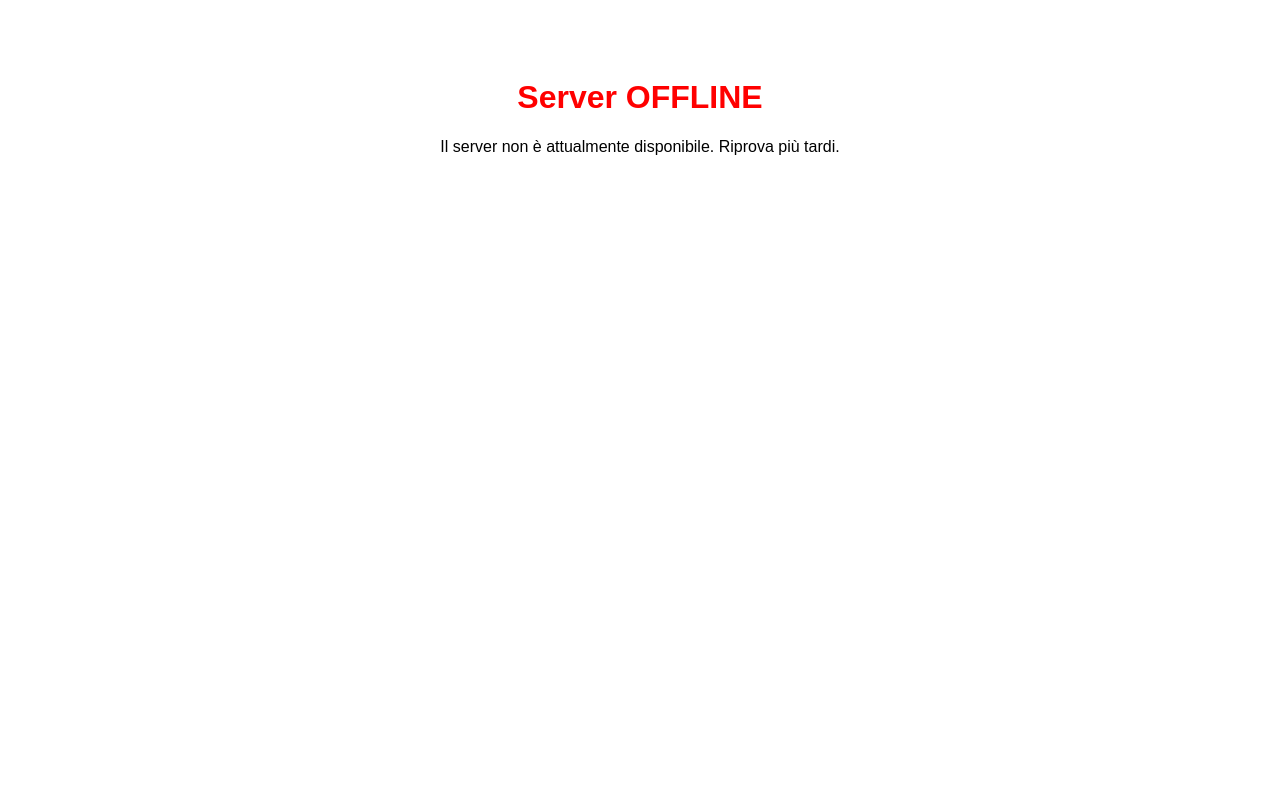
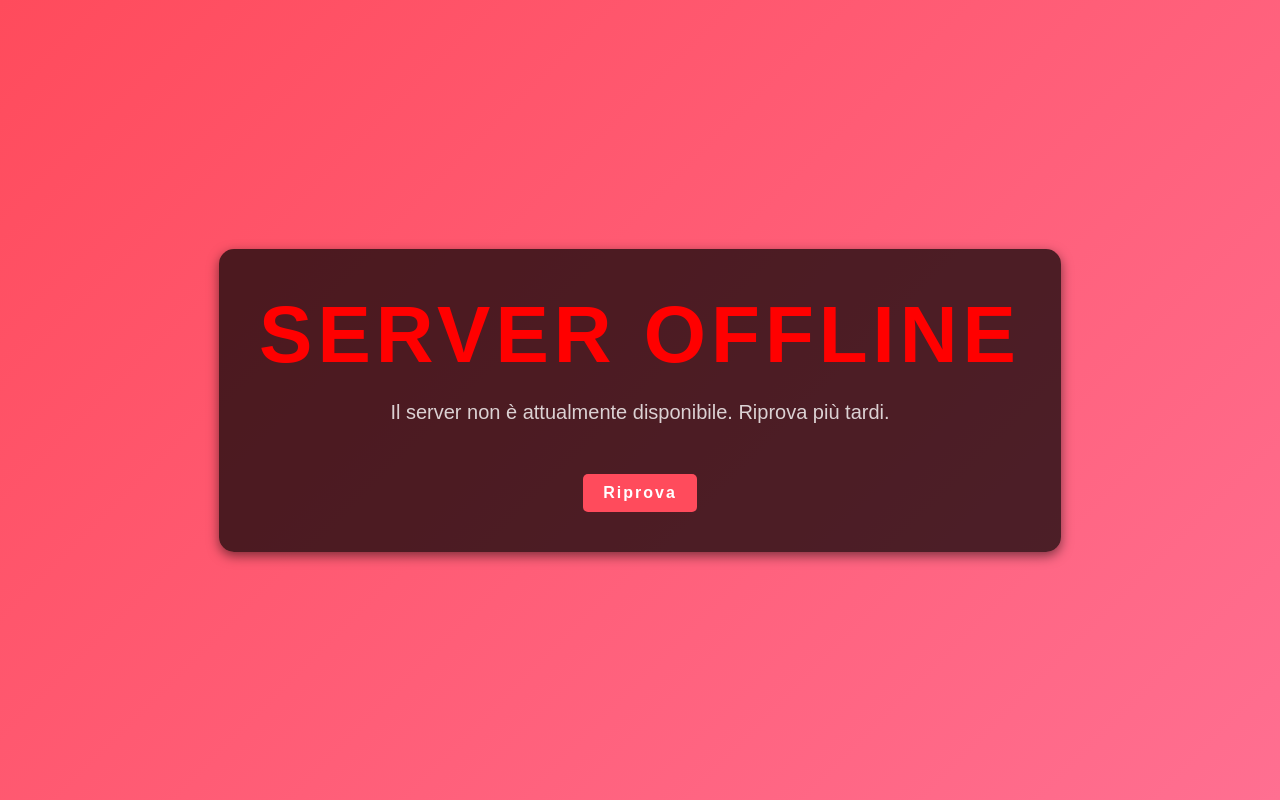
Before and after one commit to Viking81AQ/server-offline, a plain HTML site: page index.html in a window 1280 px wide. Drawn offline with Linux system fonts and the light colour scheme.

Commit message:
index.html

```diff
--- a/index.html
+++ b/index.html
@@ -6,17 +6,74 @@
     <title>Server OFFLINE</title>
     <style>
         body {
+            background: linear-gradient(135deg, #ff4b5c, #ff6f91);
+            font-family: 'Arial', sans-serif;
+            margin: 0;
+            height: 100vh;
+            display: flex;
+            justify-content: center;
+            align-items: center;
+            color: #fff;
+            overflow: hidden;
+        }
+        .container {
             text-align: center;
-            padding: 50px;
-            font-family: Arial, sans-serif;
+            padding: 40px;
+            background-color: rgba(0, 0, 0, 0.7);
+            border-radius: 15px;
+            box-shadow: 0 4px 12px rgba(0, 0, 0, 0.5);
         }
         h1 {
-            color: red;
+            font-size: 80px;
+            font-weight: bold;
+            color: #ff0000;
+            text-transform: uppercase;
+            letter-spacing: 5px;
+            margin: 0;
+            animation: shake 1s ease-in-out infinite;
+        }
+        p {
+            font-size: 20px;
+            margin-top: 20px;
+            color: #fff;
+            opacity: 0.8;
+        }
+        @keyframes shake {
+            0%, 100% {
+                transform: translateX(0);
+            }
+            25% {
+                transform: translateX(-10px);
+            }
+            50% {
+                transform: translateX(10px);
+            }
+            75% {
+                transform: translateX(-10px);
+            }
+        }
+        .button {
+            display: inline-block;
+            margin-top: 30px;
+            padding: 10px 20px;
+            background-color: #ff4b5c;
+            color: #fff;
+            text-decoration: none;
+            border-radius: 5px;
+            font-weight: bold;
+            letter-spacing: 2px;
+            transition: background-color 0.3s ease;
+        }
+        .button:hover {
+            background-color: #ff6f91;
         }
     </style>
 </head>
 <body>
-    <h1>Server OFFLINE</h1>
-    <p>Il server non è attualmente disponibile. Riprova più tardi.</p>
+    <div class="container">
+        <h1>SERVER OFFLINE</h1>
+        <p>Il server non è attualmente disponibile. Riprova più tardi.</p>
+        <a href="#" class="button">Riprova</a>
+    </div>
 </body>
 </html>
```
